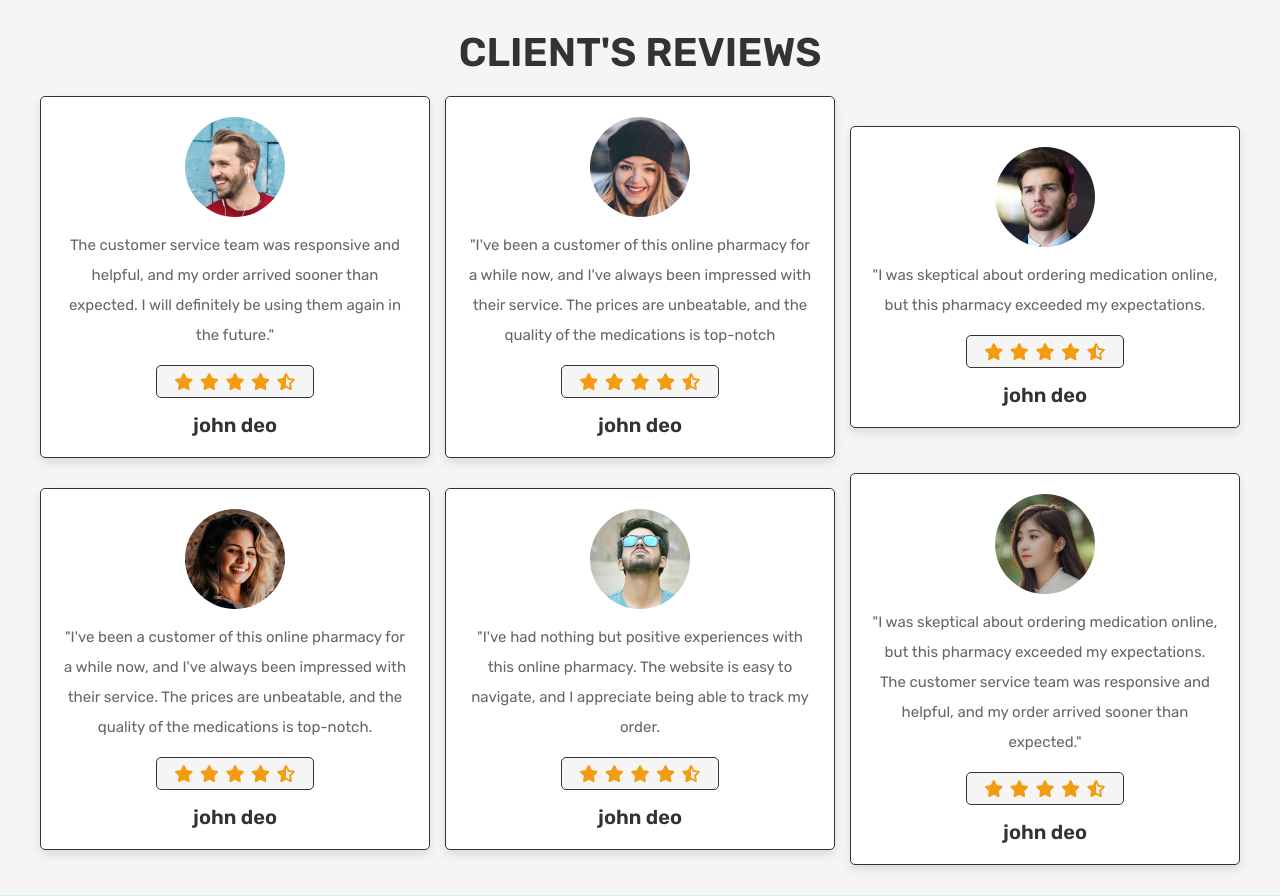
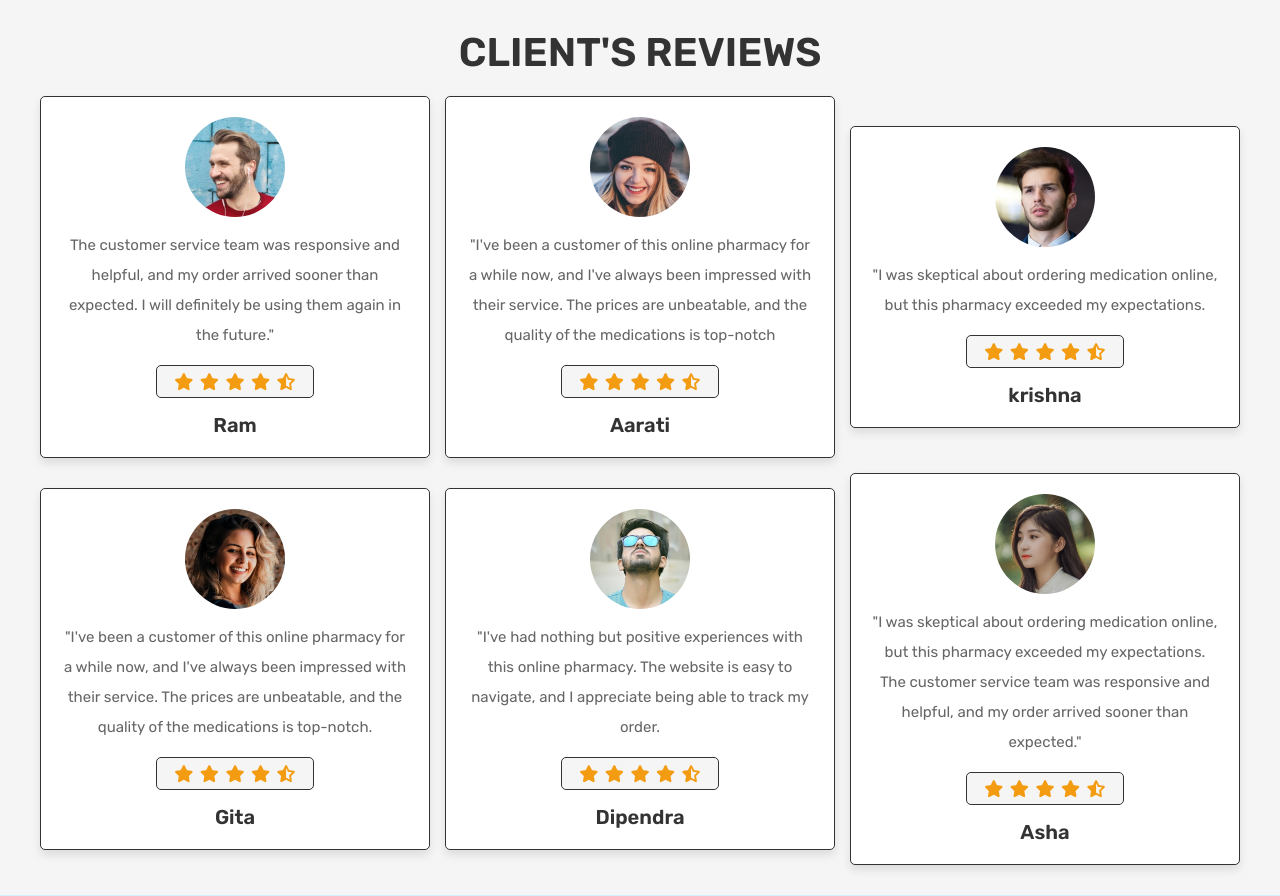
Before and after one commit to PemaLama007/humaLife, a PHP site: page /about.php in a window 1280 px wide. Shown: the part 903-1799 px from the top of the page. Run offline with PHP 8.4, Linux system fonts and the light colour scheme; the visitor is signed in with stand-in values (Sample User, id 1); data that the repository does not hold is empty.

Commit message:
update name of the client

```diff
--- a/about.php
+++ b/about.php
@@ -78,7 +78,7 @@ if(!isset($user_id)){
             <i class="fas fa-star"></i>
             <i class="fas fa-star-half-alt"></i>
          </div>
-         <h3>john deo</h3>
+         <h3>Ram</h3>
       </div>
 
       <div class="box">
@@ -91,7 +91,7 @@ if(!isset($user_id)){
             <i class="fas fa-star"></i>
             <i class="fas fa-star-half-alt"></i>
          </div>
-         <h3>john deo</h3>
+         <h3>Aarati</h3>
       </div>
 
       <div class="box">
@@ -104,7 +104,7 @@ if(!isset($user_id)){
             <i class="fas fa-star"></i>
             <i class="fas fa-star-half-alt"></i>
          </div>
-         <h3>john deo</h3>
+         <h3>krishna</h3>
       </div>
 
       <div class="box">
@@ -117,7 +117,7 @@ if(!isset($user_id)){
             <i class="fas fa-star"></i>
             <i class="fas fa-star-half-alt"></i>
          </div>
-         <h3>john deo</h3>
+         <h3>Gita</h3>
       </div>
 
       <div class="box">
@@ -130,7 +130,7 @@ if(!isset($user_id)){
             <i class="fas fa-star"></i>
             <i class="fas fa-star-half-alt"></i>
          </div>
-         <h3>john deo</h3>
+         <h3>Dipendra</h3>
       </div>
 
       <div class="box">
@@ -143,7 +143,7 @@ if(!isset($user_id)){
             <i class="fas fa-star"></i>
             <i class="fas fa-star-half-alt"></i>
          </div>
-         <h3>john deo</h3>
+         <h3>Asha</h3>
       </div>
 
    </div>
```
